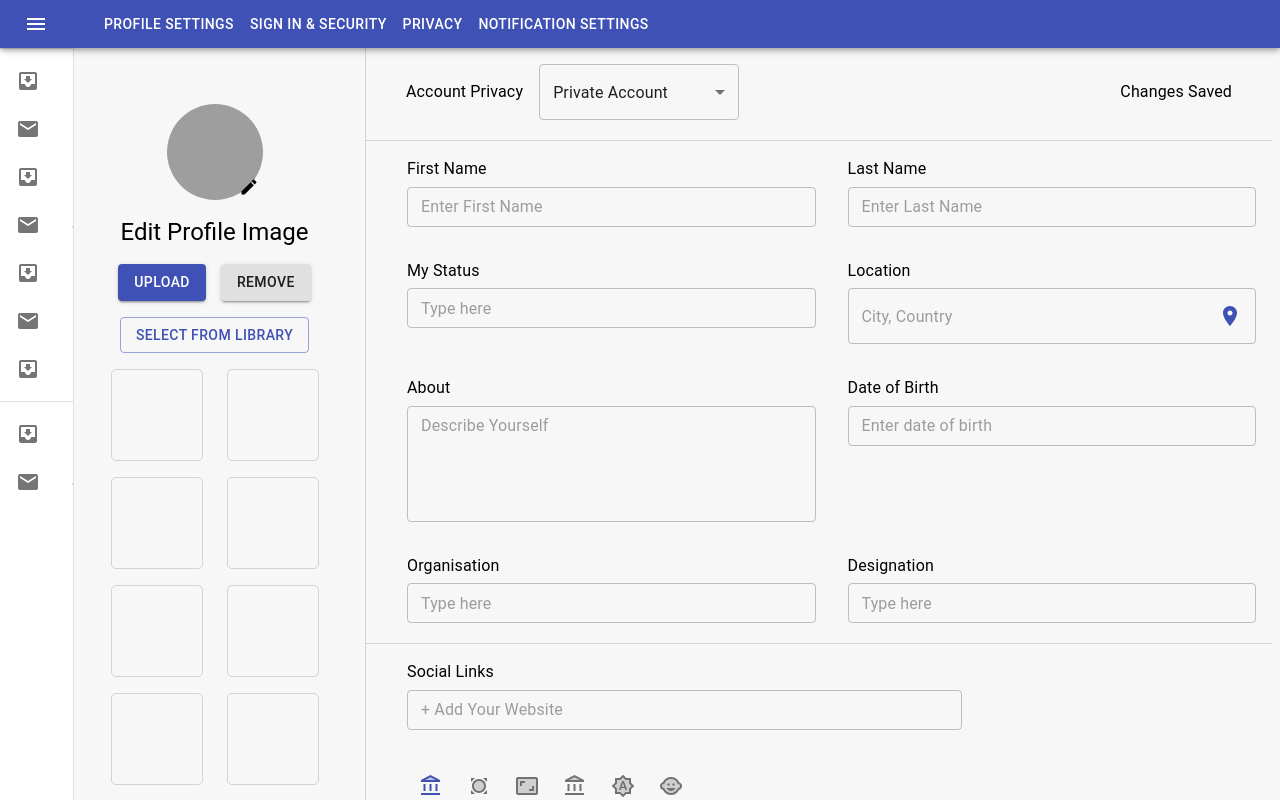
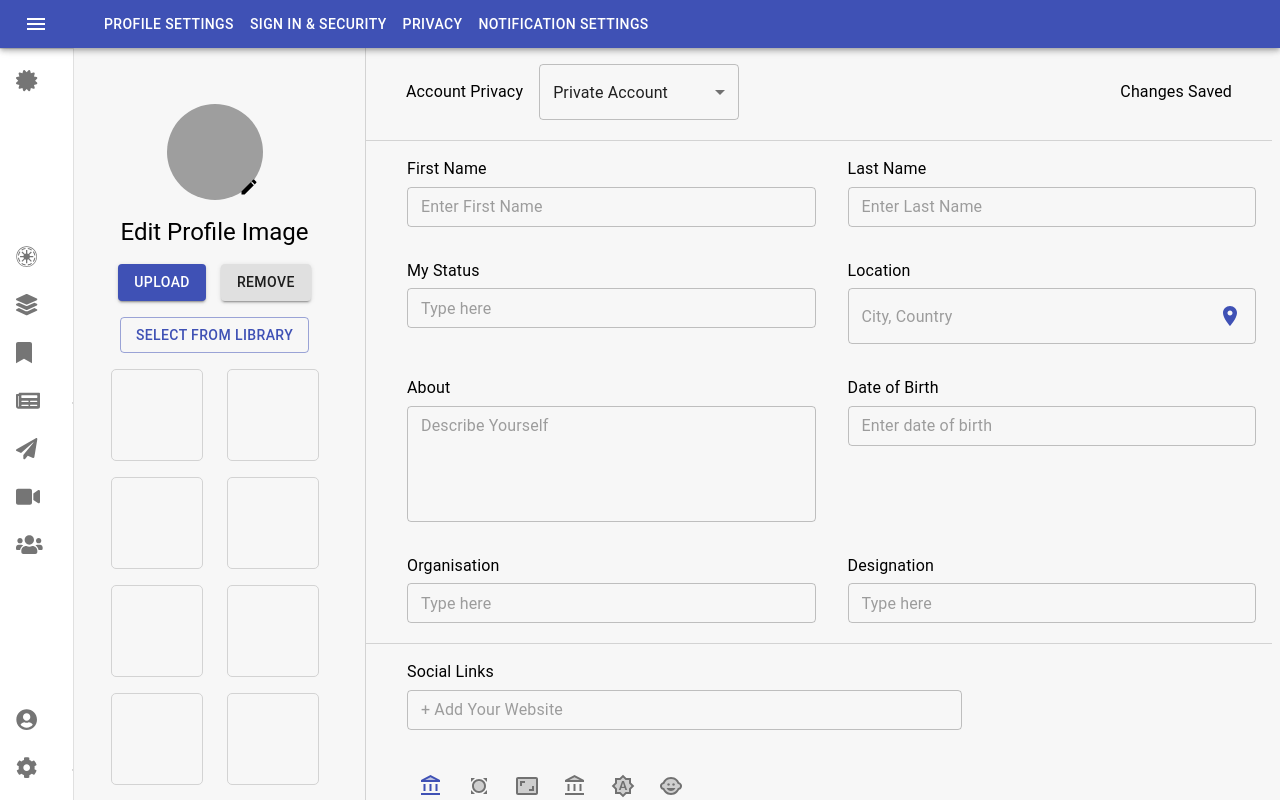
Before and after one commit to aejit/Byndr, a React (Create React App) app in the folder byndr-ui/: page /profile/settings in a window 1280 px wide. Shown: the top 800 px of the page. Built offline with nearby package versions, Linux system fonts and the light colour scheme; grey boxes are pictures that could not be loaded.

Commit message:
side bar changed

```diff
--- a/byndr-ui/src/components/common/TitleBar/homeTitleBar.js
+++ b/byndr-ui/src/components/common/TitleBar/homeTitleBar.js
@@ -1,4 +1,10 @@
-import { Button, IconButton, TextField, Toolbar } from "@material-ui/core";
+import {
+  Button,
+  IconButton,
+  makeStyles,
+  TextField,
+  Toolbar,
+} from "@material-ui/core";
 import React from "react";
 
 import AppBar from "@material-ui/core/AppBar";
@@ -7,7 +13,14 @@ import MenuIcon from "@material-ui/icons/Menu";
 import clsx from "clsx";
 import { Link } from "react-router-dom";
 
+const useClasses = makeStyles((theme) => ({
+  rightSpace: {
+    marginRight: theme.spacing(2),
+  },
+}));
+
 export default function HomeTitleBar(props) {
+  const classes = useClasses();
   return (
     <AppBar
       position="fixed"
@@ -27,12 +40,18 @@ export default function HomeTitleBar(props) {
         >
           <MenuIcon />
         </IconButton>
-        <Button component={Link} to="/Home" color="inherit">
+        <Button
+          component={Link}
+          to="/Home"
+          color="inherit"
+          className={classes.rightSpace}
+        >
           Home
         </Button>
         <TextField
           placeholder="Search for Anything"
           variant="standard"
+          color="primary"
         ></TextField>
       </Toolbar>
     </AppBar>
--- a/byndr-ui/src/components/common/sidebar.js
+++ b/byndr-ui/src/components/common/sidebar.js
@@ -10,15 +10,30 @@ import ChevronRightIcon from "@material-ui/icons/ChevronRight";
 import ListItem from "@material-ui/core/ListItem";
 import ListItemIcon from "@material-ui/core/ListItemIcon";
 import ListItemText from "@material-ui/core/ListItemText";
-import InboxIcon from "@material-ui/icons/MoveToInbox";
-import MailIcon from "@material-ui/icons/Mail";
 import clsx from "clsx";
-import { Toolbar } from "@material-ui/core";
+import { Grid, Toolbar } from "@material-ui/core";
+import { FontAwesomeIcon } from "@fortawesome/react-fontawesome";
+import {
+  faBookmark,
+  faCertificate,
+  faCog,
+  faLayerGroup,
+  faNewspaper,
+  faPaperPlane,
+  faUserCircle,
+  faUsers,
+  faVideo,
+} from "@fortawesome/free-solid-svg-icons";
+import { faGalacticRepublic } from "@fortawesome/free-brands-svg-icons";
+import { Link } from "react-router-dom";
 
 const drawerWidth = 240;
 const useStyles = makeStyles((theme) => ({
   root: {
     display: "flex",
+  },
+  parentGrid: {
+    flex: 1,
   },
   hide: {
     display: "none",
@@ -80,6 +95,13 @@ export default function SideBar(props) {
           }),
         }}
       >
+        <Grid
+          className={classes.parentGrid}
+          container
+          direction="column"
+          justify="space-between"
+        >
+          <Grid item>
             <Toolbar
               variant="dense"
               style={{ display: "flex", justifyContent: "flex-end" }}
@@ -90,34 +112,87 @@ export default function SideBar(props) {
             </Toolbar>
             <Divider />
             <List>
-          {[
-            "Discover",
-            "Feed",
-            "Library",
-            "Spaces",
-            "Paths",
-            "Broadcasts",
-            "Learning Groups",
-          ].map((text, index) => (
-            <ListItem button key={text}>
+              <ListItem button key={"Home"} component={Link} to="/home">
                 <ListItemIcon>
-                {index % 2 === 0 ? <InboxIcon /> : <MailIcon />}
+                  <FontAwesomeIcon icon={faCertificate} size={"lg"} />
                 </ListItemIcon>
-              <ListItemText primary={text} />
+                <ListItemText primary={"Home"} />
               </ListItem>
-          ))}
             </List>
-        <Divider />
+          </Grid>
+          <Grid item>
             <List>
-          {["My Account", "Settings"].map((text, index) => (
-            <ListItem button key={text}>
+              <ListItem button key={"Discover"}>
                 <ListItemIcon>
-                {index % 2 === 0 ? <InboxIcon /> : <MailIcon />}
+                  <FontAwesomeIcon icon={faGalacticRepublic} size={"lg"} />
                 </ListItemIcon>
-              <ListItemText primary={text} />
+                <ListItemText primary={"Discover"} />
               </ListItem>
-          ))}
+              <ListItem button key={"Feed"}>
+                <ListItemIcon>
+                  <FontAwesomeIcon icon={faLayerGroup} size={"lg"} />
+                </ListItemIcon>
+                <ListItemText primary={"Feed"} />
+              </ListItem>
+              <ListItem button key={"Library"}>
+                <ListItemIcon>
+                  <FontAwesomeIcon icon={faBookmark} size={"lg"} />
+                </ListItemIcon>
+                <ListItemText primary={"Library"} />
+              </ListItem>
+              <ListItem button key={"Spaces"}>
+                <ListItemIcon>
+                  <FontAwesomeIcon icon={faNewspaper} size={"lg"} />
+                </ListItemIcon>
+                <ListItemText primary={"Spaces"} />
+              </ListItem>
+              <ListItem button key={"Paths"}>
+                <ListItemIcon>
+                  <FontAwesomeIcon icon={faPaperPlane} size={"lg"} />
+                </ListItemIcon>
+                <ListItemText primary={"Paths"} />
+              </ListItem>
+              <ListItem button key={"Broadcasts"}>
+                <ListItemIcon>
+                  <FontAwesomeIcon icon={faVideo} size={"lg"} />
+                </ListItemIcon>
+                <ListItemText primary={"Broadcasts"} />
+              </ListItem>
+              <ListItem button key={"Learning Groups"}>
+                <ListItemIcon>
+                  <FontAwesomeIcon icon={faUsers} size={"lg"} />
+                </ListItemIcon>
+                <ListItemText primary={"Learning Groups"} />
+              </ListItem>
             </List>
+          </Grid>
+          <Grid item>
+            <List>
+              <ListItem
+                button
+                key={"Profile"}
+                component={Link}
+                to="/profile/settings"
+              >
+                <ListItemIcon>
+                  <FontAwesomeIcon icon={faUserCircle} size={"lg"} />
+                </ListItemIcon>
+                <ListItemText primary="My Account"></ListItemText>
+              </ListItem>
+              <ListItem
+                button
+                key={"Settings"}
+                component={Link}
+                to="/profile/settings"
+              >
+                <ListItemIcon>
+                  <FontAwesomeIcon icon={faCog} size={"lg"} />
+                </ListItemIcon>
+                <ListItemText primary="Settings"></ListItemText>
+              </ListItem>
+            </List>
+          </Grid>
+        </Grid>
       </Drawer>
     </div>
   );
```
Also changed, not shown: byndr-ui/src/index.js (+7 -6 lines). Lines whose indentation alone changed are shown as unchanged.
